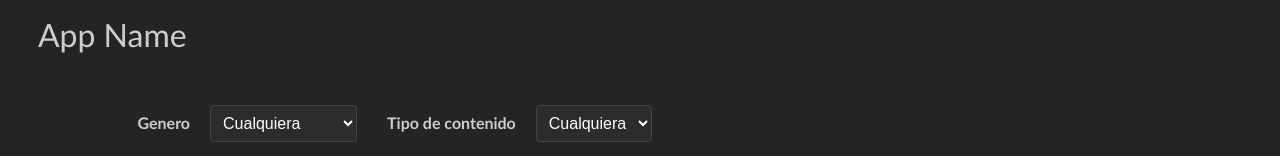
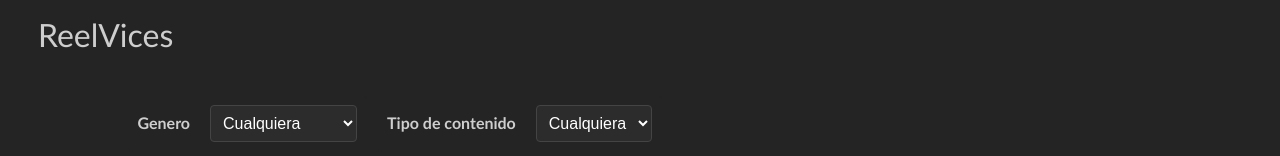
Before and after one commit to Diiegorios46/-1proyect-react-PWA, a React (Vite) app in the folder proyectReact/: page / in a window 1280 px wide. Shown: the top 156 px of the page. Built offline with nearby package versions, Linux system fonts and the light colour scheme.

Commit message:
Co-authored-by: Juan Cruz Geslowski <juancruzgw@users.noreply.github.com> Co-authored-by: Valentin Bustos Villar <Balenbv@users.noreply.github.com>

```diff
--- a/proyectReact/src/pages/Home/Home.jsx
+++ b/proyectReact/src/pages/Home/Home.jsx
@@ -440,7 +440,7 @@ const Home = () => {
                 <div className={Styles.filtros}>
 
                     <div className={Styles.container_tittle_favicon}>
-                        <Tittle nombre={"App Name"} />
+                        <Tittle nombre={"ReelVices"} />
                     </div>
 
                     <div className={Styles.subcontainer_filtros}>
```
Also changed, not shown: 1 other file (tests, documents, lock files or other folders).
